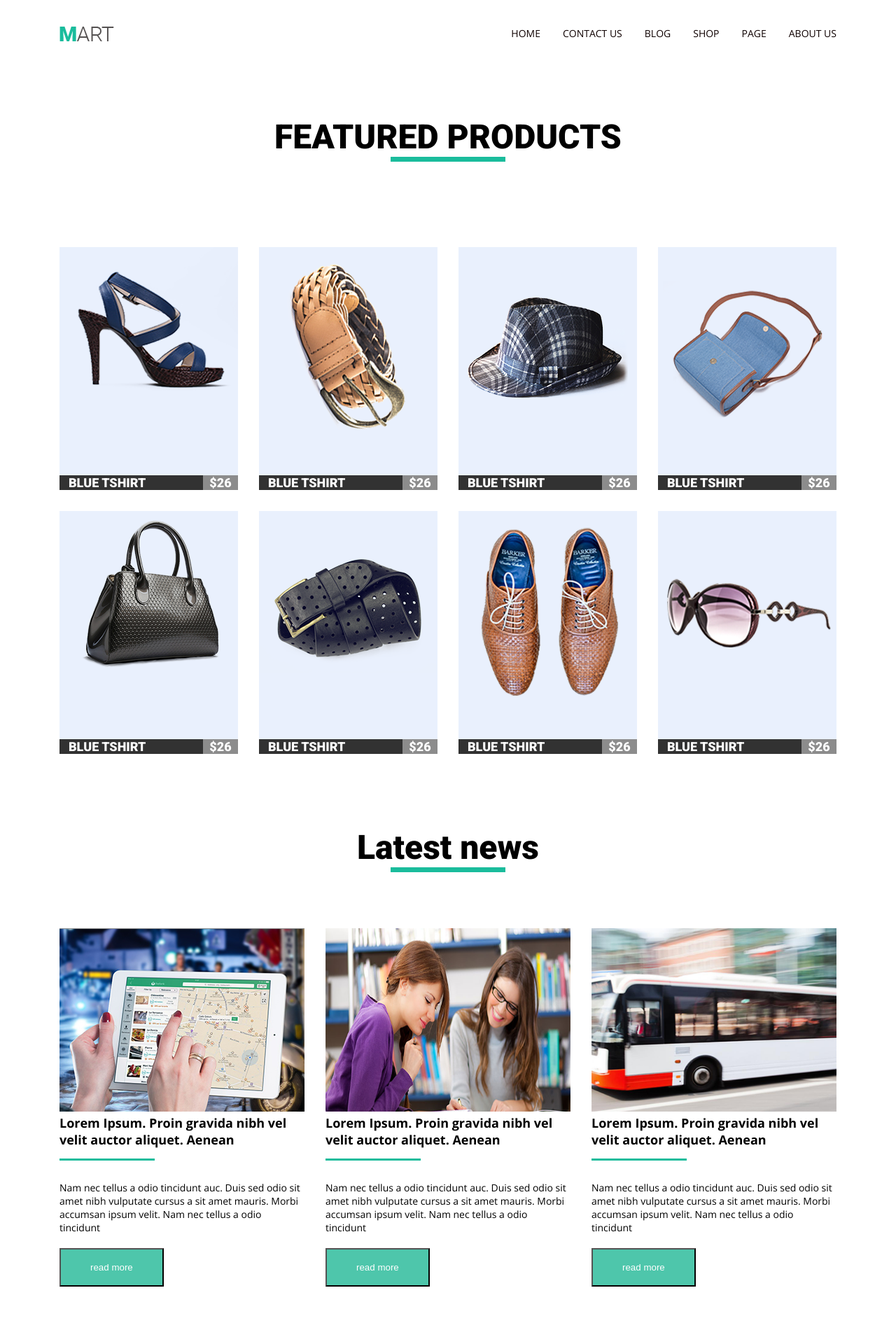
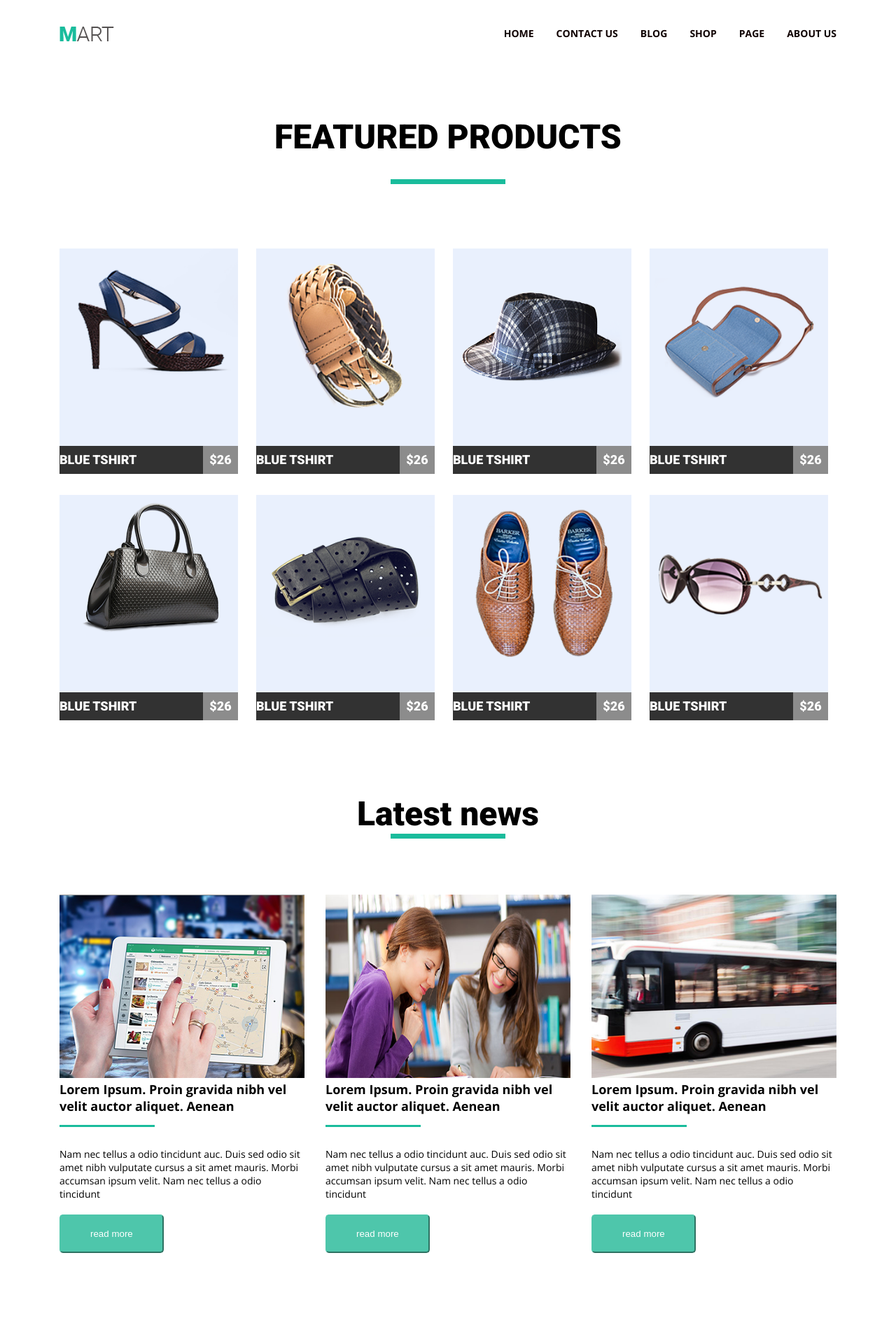
Before and after one commit to DenisZelenskiy/go-it-course, a web app: file hw-01-04/index.html in a window 1280 px wide. Shown: the whole page at 70% size. After the commit the page ends 1790 px from the top, so only its background shows below. Run offline with its HTML, style and script files only (its server is not run), Linux system fonts and the light colour scheme.

Commit message:
fix hw 04

```diff
--- a/hw-01-04/css/style.css
+++ b/hw-01-04/css/style.css
@@ -36,6 +36,7 @@ body {
     font-size: 14px;
     text-transform: uppercase;
     color: #0f0101;
+    font-weight:bold;
   }
   .menu_link a:hover {
     color: #4ec6ab;
@@ -58,24 +59,19 @@ body {
     width: 164px;
     background-color: #1abc9c;
     display: block;
-  margin: auto;
+    margin: 32px auto 92px;
   }
-.products_one {
-  display: inline-block;
+  .products_one{
     width: 255px;
-  background-color: #e9f0fd;
+    float: left;
     margin-right: 26px;
+    font-size: 0px;
   }
   .products_one:nth-child(4n) {
-  margin-right: 0;
+    margin-right: 0px;
   }
-.products_one:nth-child(5n+1) {
+  .products_one:nth-child(n + 5) {
   margin-top: 30px;
-}
-.clearfix::after {
-  content: "";
-  display: table;
-  clear: both;
 }
 .products_name {
   width: 205px;
@@ -83,8 +79,8 @@ body {
   color: #ffffff;
   background-color: #323232;
   float: left;
-  padding-left: 13px;
   text-transform: uppercase;
+  line-height: 40px;
 }
 .products_link:hover .products_name {
   background-color: #1abc9c;
@@ -99,17 +95,13 @@ body {
   width: 50px;
   float: right;
   text-align: center;
-}
-.products_one a {
-  display: inline-block;
-}
-.products_list {
-  margin-top: 92px;
+  line-height: 40px;
+
 }
 .news_title {
   font-size: 48px;
   text-align: center;
-  margin-bottom: 80px;
+  margin: 105px 0px 80px 0px;
 }
 .news_title::after {
   content: "";
@@ -119,11 +111,10 @@ body {
   display: block;
   margin: auto;
 }
-.news_one{
+.news_one {
   width: 350px;
   float: left;
 }
-
 .news_heading::after {
   content: "";
   height: 3px;
@@ -138,23 +129,24 @@ body {
   font-size: 18px;
   margin-bottom: 29px;
 }
-.news_article{
-  font-family: 'Open Sans', sans-serif;
+.news_article {
+  font-family: "Open Sans", sans-serif;
   font-size: 14px;
 }
-.read_more{
+.read_more {
   padding: 18px 42px;
   background-color: #4ec6ab;
   margin: 20px 0px 82px 0px;
-
+  border-radius: 5px;
+  border-color: #4ec6ab;
 }
-.read_more_link{
+.read_more_link {
   color: #ffffff;
   text-decoration: none;
 }
-.news_one{
+.news_one {
   margin-right: 30px;
 }
-.news_one:last-child{
+.news_one:last-child {
   margin-right: 0px;
 }
--- a/hw-01-04/index.html
+++ b/hw-01-04/index.html
@@ -17,7 +17,7 @@
     <div class="wraper">
         <header class="header clearfix">
             <img class="logo" src="img/logo.png" alt="logo" height="21 px" width="78 px">
-            <ul class="menu">
+            <ul class="menu clearfix">
                 <li class="menu_link">
                     <a href="#home">home</a>
                 </li>
@@ -38,91 +38,97 @@
                 </li>
             </ul>
         </header>
-        <div class="products">
+        <div class="products clearfix">
             <h2 class="products_title">FEATURED PRODUCTS</h2>
             <section class="products_list">
                 <div class="products_one clearfix">
                     <a class="products_link" href="#product1">
-                        <img src="img/product1.png" alt="product1" width="255px" height="322px">
+                        <img class="products_img" src="img/product1.png" alt="product1" width="255px" height="282px">
                         <span class="products_name">Blue Tshirt</span>
                         <span class="products_price">$26</span>
                     </a>
                 </div>
                 <div class="products_one clearfix">
                     <a class="products_link" href="#product1">
-                        <img src="img/product2.png" alt="product2" width="255px" height="322px">
+                        <img class="products_img" src="img/product2.png" alt="product2" width="255px" height="282px">
                         <span class="products_name">Blue Tshirt</span>
                         <span class="products_price">$26</span>
                     </a>
                 </div>
                 <div class="products_one clearfix">
                     <a class="products_link" href="#product1">
-                        <img src="img/product3.png" alt="product3" width="255px" height="322px">
+                        <img class="products_img" src="img/product3.png" alt="product3" width="255px" height="282px">
                         <span class="products_name">Blue Tshirt</span>
                         <span class="products_price">$26</span>
                     </a>
                 </div>
                 <div class="products_one clearfix">
                     <a class="products_link" href="#product1">
-                        <img src="img/product4.png" alt="product4" width="255px" height="322px">
+                        <img class="products_img" src="img/product4.png" alt="product4" width="255px" height="282px">
                         <span class="products_name">Blue Tshirt</span>
                         <span class="products_price">$26</span>
                     </a>
                 </div>
                 <div class="products_one clearfix">
                     <a class="products_link" href="#product1">
-                        <img src="img/product5.png" alt="product5" width="255px" height="322px">
+                        <img class="products_img" src="img/product5.png" alt="product5" width="255px" height="282px">
                         <span class="products_name">Blue Tshirt</span>
                         <span class="products_price">$26</span>
                     </a>
                 </div>
                 <div class="products_one clearfix">
                     <a class="products_link" href="#product1">
-                        <img src="img/product6.png" alt="product6" width="255px" height="322px">
+                        <img class="products_img" src="img/product6.png" alt="product6" width="255px" height="282px">
                         <span class="products_name">Blue Tshirt</span>
                         <span class="products_price">$26</span>
                     </a>
                 </div>
                 <div class="products_one clearfix">
                     <a class="products_link" href="#product1">
-                        <img src="img/product7.png" alt="product7" width="255px" height="322px">
+                        <img class="products_img" src="img/product7.png" alt="product7" width="255px" height="282px">
                         <span class="products_name">Blue Tshirt</span>
                         <span class="products_price">$26</span>
                     </a>
                 </div>
                 <div class="products_one clearfix">
                     <a class="products_link" href="#product1">
-                        <img src="img/product8.png" alt="product8" width="255px" height="322px">
+                        <img class="products_img" src="img/product8.png" alt="product8" width="255px" height="282px">
                         <span class="products_name">Blue Tshirt</span>
                         <span class="products_price">$26</span>
                     </a>
                 </div>
             </section>
         </div>
-        <div class="news">
             <section class="news_section clearfix">
                 <h2 class="news_title">Latest news</h2>
                 <div class="news_one">
                     <img src="img/Rectangle 1.png" alt="Rectangle 1" width="350px" height="262px">
                     <h3 class="news_heading">Lorem Ipsum. Proin gravida nibh vel velit auctor aliquet. Aenean </h3>
-                    <p class="news_article">Nam nec tellus a odio tincidunt auc. Duis sed odio sit amet nibh vulputate cursus a sit amet mauris. Morbi accumsan ipsum velit. Nam nec tellus a odio tincidunt</p>
-                    <button class="read_more"><a class="read_more_link"href="#read_more">read more</a></button>
+                    <p class="news_article">Nam nec tellus a odio tincidunt auc. Duis sed odio sit amet nibh vulputate cursus a sit amet mauris.
+                        Morbi accumsan ipsum velit. Nam nec tellus a odio tincidunt</p>
+                    <button class="read_more">
+                        <a class="read_more_link" href="#read_more">read more</a>
+                    </button>
                 </div>
                 <div class="news_one">
                     <img src="img/Rectangle 2.png" alt="Rectangle 2" width="350px" height="262px">
                     <h3 class="news_heading">Lorem Ipsum. Proin gravida nibh vel velit auctor aliquet. Aenean </h3>
-                    <p class="news_article">Nam nec tellus a odio tincidunt auc. Duis sed odio sit amet nibh vulputate cursus a sit amet mauris. Morbi accumsan ipsum velit. Nam nec tellus a odio tincidunt</p>
-                    <button class="read_more"><a class="read_more_link"href="#read_more">read more</a></button>
+                    <p class="news_article">Nam nec tellus a odio tincidunt auc. Duis sed odio sit amet nibh vulputate cursus a sit amet mauris.
+                        Morbi accumsan ipsum velit. Nam nec tellus a odio tincidunt</p>
+                    <button class="read_more">
+                        <a class="read_more_link" href="#read_more">read more</a>
+                    </button>
                 </div>
                 <div class="news_one">
                     <img src="img/Rectangle 3.png" alt="Rectangle 3" width="350px" height="262px">
                     <h3 class="news_heading">Lorem Ipsum. Proin gravida nibh vel velit auctor aliquet. Aenean </h3>
-                    <p class="news_article">Nam nec tellus a odio tincidunt auc. Duis sed odio sit amet nibh vulputate cursus a sit amet mauris. Morbi accumsan ipsum velit. Nam nec tellus a odio tincidunt</p>
-                    <button class="read_more"><a class="read_more_link" href="#read_more">read more</a></button>
+                    <p class="news_article">Nam nec tellus a odio tincidunt auc. Duis sed odio sit amet nibh vulputate cursus a sit amet mauris.
+                        Morbi accumsan ipsum velit. Nam nec tellus a odio tincidunt</p>
+                    <button class="read_more">
+                        <a class="read_more_link" href="#read_more">read more</a>
+                    </button>
                 </div>
             </section>
-
-        </div>
     </div>
 </body>
 
```
Lines whose indentation alone changed are shown as unchanged.
